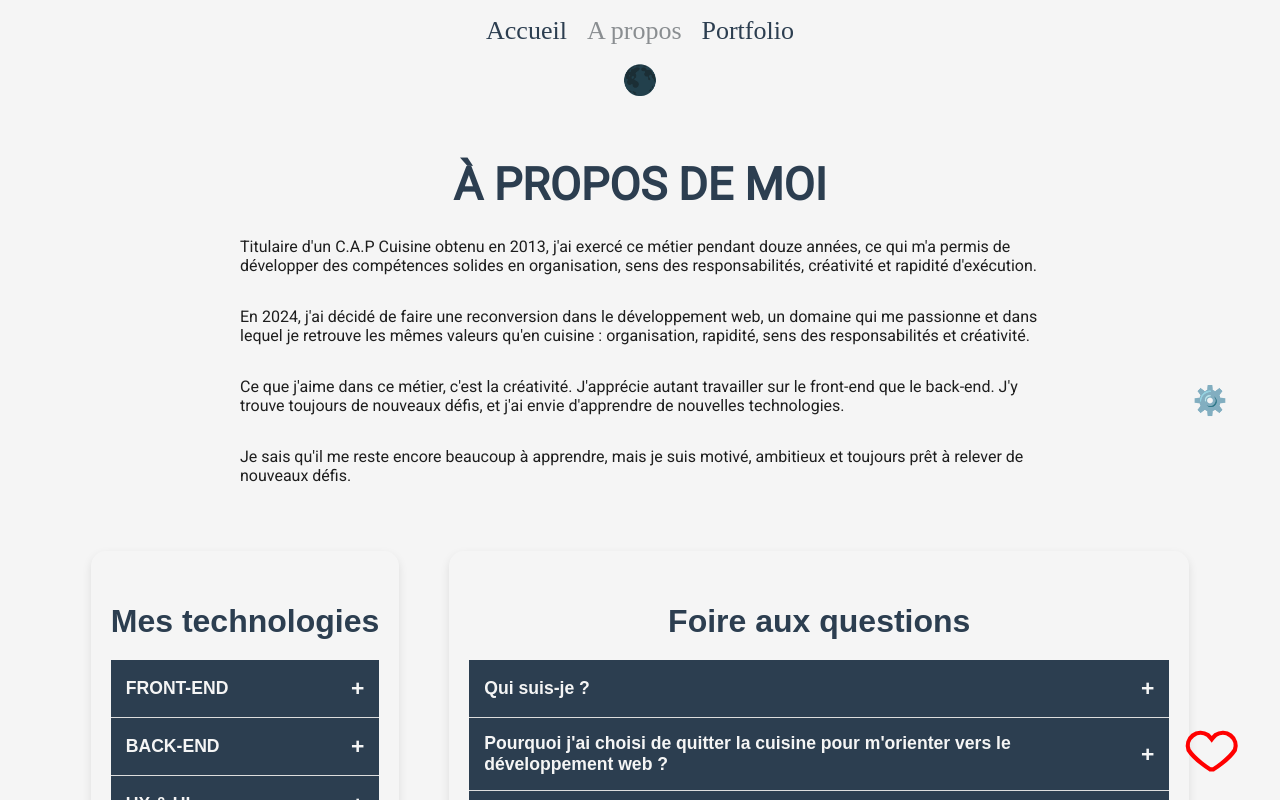
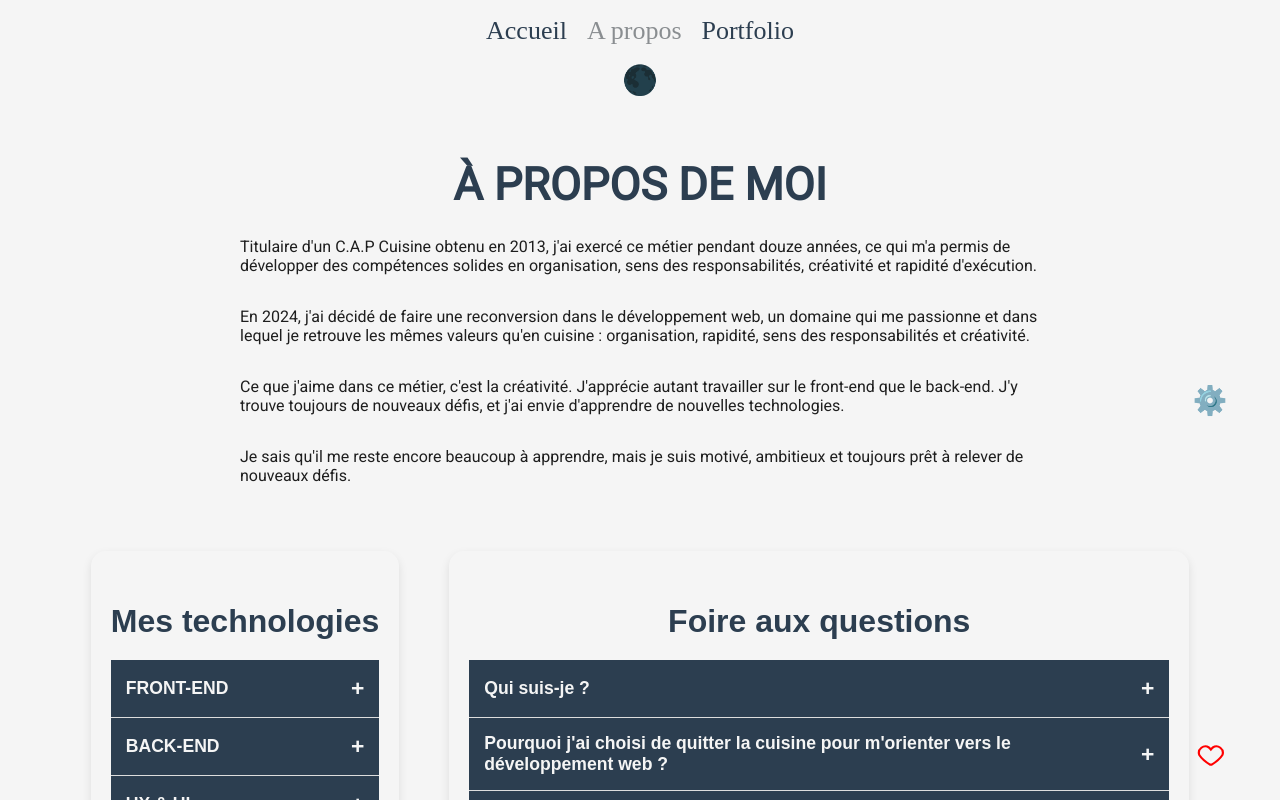
Before and after one commit to GregoryVDev/Portfolio, a React (Vite) app: page /about in a window 1280 px wide. Shown: the top 800 px of the page. Built offline with nearby package versions, Linux system fonts and the light colour scheme.

Commit message:
Edited width, height and the bottom position to heart className.   Edited border 1px to 2px and edited color to color-square className

```diff
--- a/src/Components/Settings.jsx
+++ b/src/Components/Settings.jsx
@@ -27,13 +27,13 @@ export function Settings() {
             <div className="color-options">
               <span
                 className="color-square"
-                style={{ backgroundColor: "blue" }}
-                onClick={() => changeColor("button", "blue")}
+                style={{ backgroundColor: "#F3D30D" }}
+                onClick={() => changeColor("button", "#F3D30D")}
               />
               <span
                 className="color-square"
-                style={{ backgroundColor: "green" }}
-                onClick={() => changeColor("button", "green")}
+                style={{ backgroundColor: "#FFFFFF" }}
+                onClick={() => changeColor("button", "#FFFFFF")}
               />
               <span
                 className="color-square"
--- a/src/heartbutton.css
+++ b/src/heartbutton.css
@@ -11,13 +11,13 @@
 }
 
 .heart {
-    width: 100%;
-    height: 100%;
+    width: 50%;
+    height: 50%;
 }
 
 .floating-heart {
     position: fixed;
-    bottom: 20px;
+    bottom: 0px;
     right: 40px;
     z-index: 1000;
 }
--- a/src/portfolio.css
+++ b/src/portfolio.css
@@ -59,10 +59,11 @@
     gap: 5px;
     padding: 10px;
     border-radius: 5px;
+    border: 2px solid #1e1e1e;
 }
 
 .dark .container-buttons a {
-    border: 1px solid #f5f5f5;
+    border: 2px solid #f5f5f5;
 }
 
 .dark .container-buttons a {
@@ -72,6 +73,7 @@
 .container-buttons a:hover {
     opacity: 0.5;
 }
+
 
 /* TABLET */
 
```
